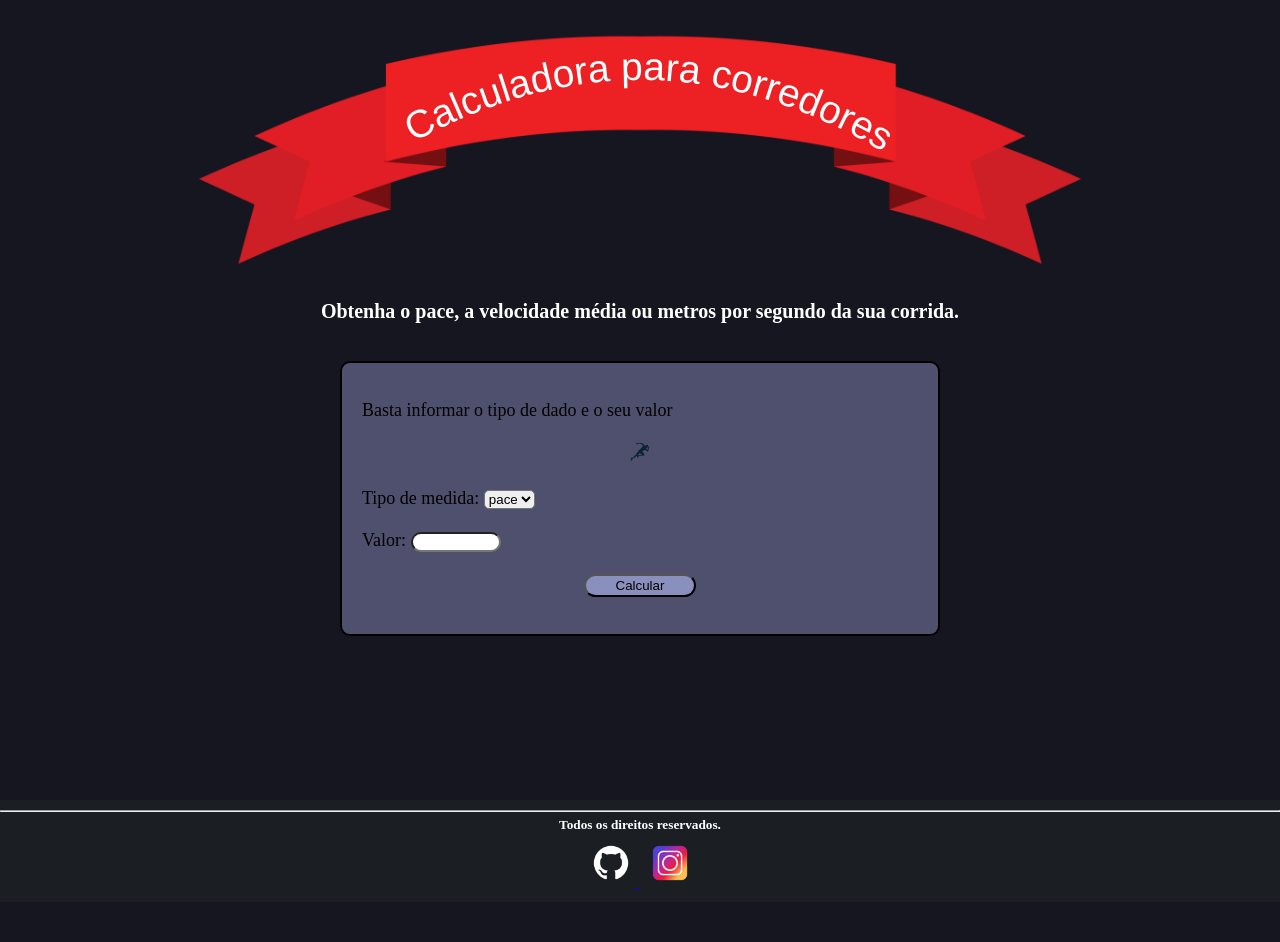
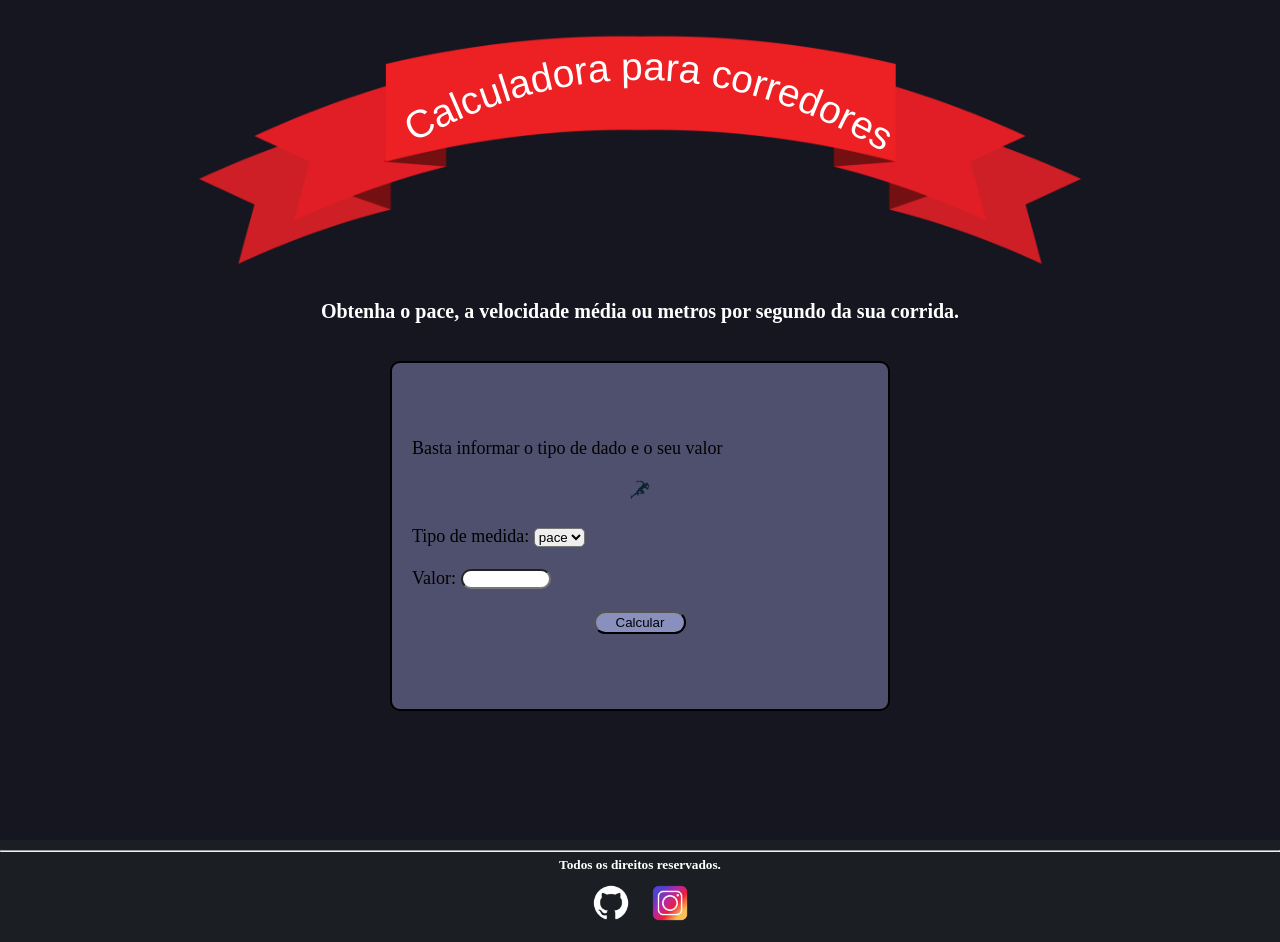
Before and after one commit to oMatheusValim/Calculadora-de-pace, a Flask app: page / in a window 1280 px wide. Before the commit the page ends 890 px from the top, so only its background shows below. Run offline with Flask 3, Linux system fonts and the light colour scheme.

Commit message:
Update customizador.css

```diff
--- a/static/customizador.css
+++ b/static/customizador.css
@@ -26,7 +26,7 @@ header {
 
 .corpo {
     background-color: rgb(22, 22, 33);
-    height: 100vh;
+    height: 105vh;
     display: flex;
     flex-direction: column;
 }
@@ -37,8 +37,8 @@ header {
     margin: 20px auto;
     background-color: rgb(79, 80, 110);
     border-radius: 10px;
-    width: 600px;
-    height: 275px;
+    width: 500px;
+    height: 350px;
     font-size: 18px;
     display: flex;
     flex-direction: column;
@@ -68,6 +68,10 @@ input[type="submit"]:hover{
     color: white;
 }
 
+h2{
+    font-family: 'Franklin Gothic Medium';
+}
+
 footer {
     background-color: rgb(27, 31, 35);
     padding: 10px 0;
```
